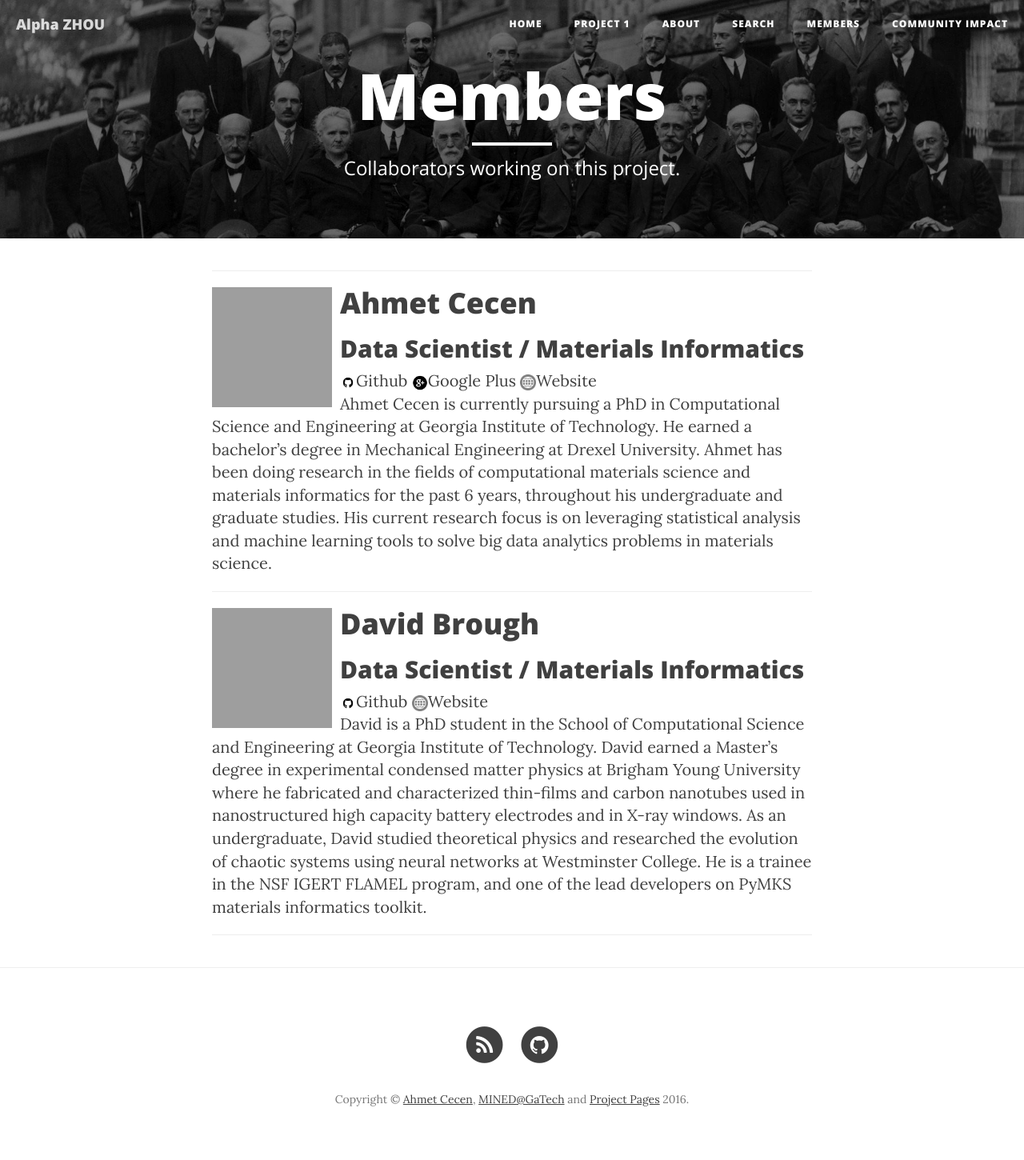
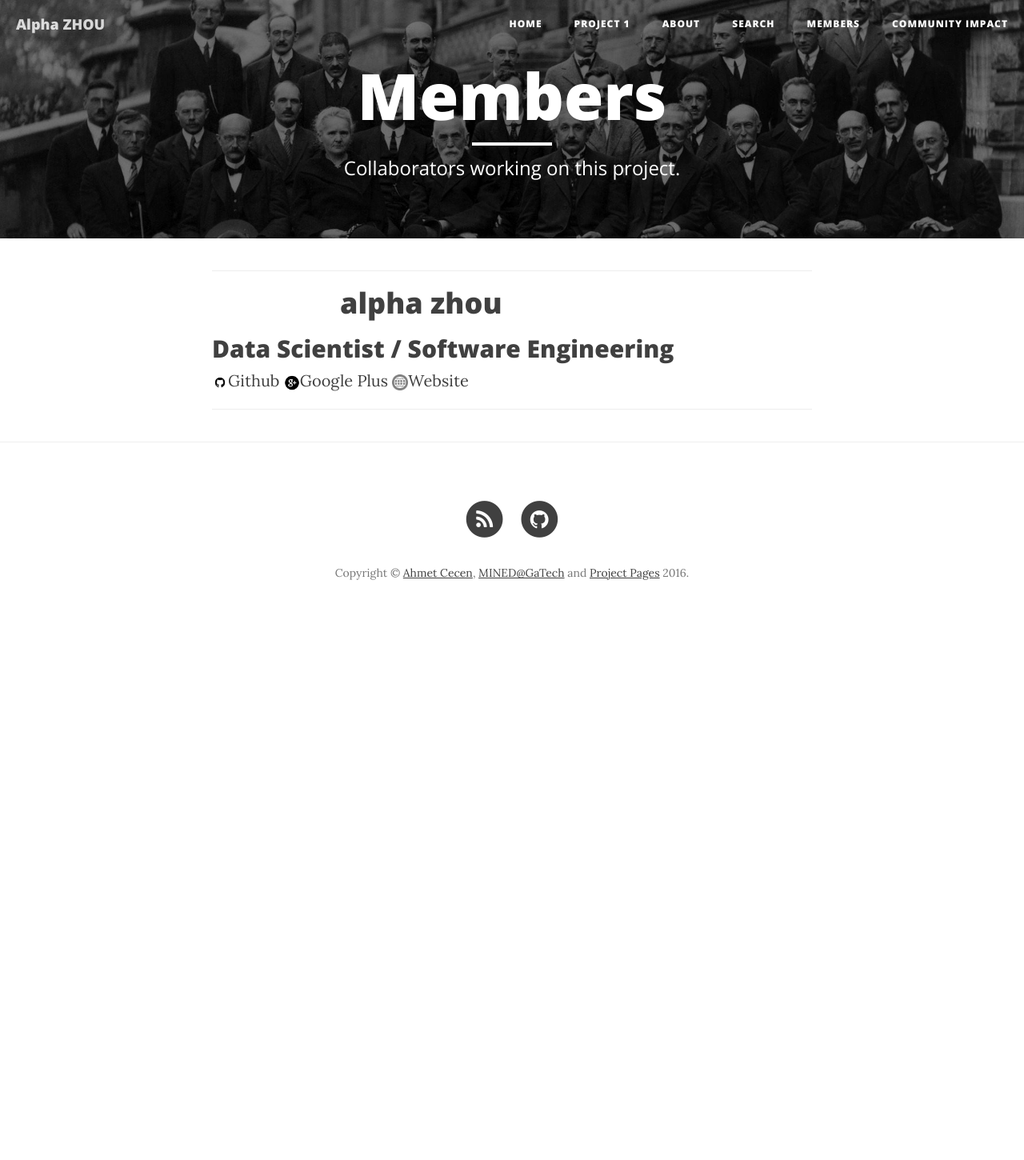
Before and after one commit to alpha2z/alpha2z.github.io, a Jekyll site: the page built from members.html, in a window 1280 px wide. Shown: the whole page at 80% size. Built offline with Jekyll 4.4.1, drawn with Linux system fonts in a browser that asks for light colours; nearby versions of some CDN libraries; after the commit the page ends 900 px from its top, so only the background shows below that; grey boxes are pictures that could not be loaded.

Commit message:
update member

```diff
--- /dev/null
+++ b/_data/members.old.yml
@@ -0,0 +1,25 @@
+# Members
+
+- name: Ahmet Cecen
+  role: Data Scientist / Materials Informatics
+  img: https://avatars1.githubusercontent.com/u/7231251?v=3&s=460
+  github: ahmetcecen
+  gplus: https://plus.google.com/+AhmetCecen-GPlus
+  bio: Ahmet Cecen is currently pursuing a PhD in Computational Science and Engineering at Georgia Institute of Technology.  He earned a bachelor’s degree in Mechanical Engineering at Drexel University. Ahmet has been doing research in the fields of computational materials science and materials informatics for the past 6 years, throughout his undergraduate and graduate studies. His current research focus is on leveraging statistical analysis and machine learning tools to solve big data analytics problems in materials science.
+  url: http://ahmetcecen.github.io/
+  visible: true
+
+- name: David Brough
+  role: Data Scientist / Materials Informatics
+  img: https://avatars0.githubusercontent.com/u/4368625?v=3&s=460
+  github: davidbrough1
+  bio: David is a PhD student in the School of Computational Science and Engineering at Georgia Institute of Technology. David earned a Master’s degree in experimental condensed matter physics at Brigham Young University where he fabricated and characterized thin-films and carbon nanotubes used in nanostructured high capacity battery electrodes and in X-ray windows. As an undergraduate, David studied theoretical physics and researched the evolution of chaotic systems using neural networks at Westminster College. He is a trainee in the NSF IGERT FLAMEL program, and one of the lead developers on PyMKS materials informatics toolkit.
+  url: http://davidbrough.net
+  visible: true
+
+- name: Surya R. Kalidindi
+  role: Materials Informatics
+  img: https://avatars1.githubusercontent.com/u/6601815?v=3&s=400
+  bio: Dr. Kalidindi’s research interests are broadly centered on designing material internal structure (including composition) for optimal performance in any selected application and identifying hybrid processing routes for its manufacture. To this end, he has employed a harmonious blend of experimental, theoretical, and numerical approaches in his research.
+  url: http://mined.gatech.edu/
+  visible: false
--- a/_data/members.yml
+++ b/_data/members.yml
@@ -1,25 +1,10 @@
 # Members
 
-- name: Ahmet Cecen
-  role: Data Scientist / Materials Informatics
-  img: https://avatars1.githubusercontent.com/u/7231251?v=3&s=460
-  github: ahmetcecen
-  gplus: https://plus.google.com/+AhmetCecen-GPlus
-  bio: Ahmet Cecen is currently pursuing a PhD in Computational Science and Engineering at Georgia Institute of Technology.  He earned a bachelor’s degree in Mechanical Engineering at Drexel University. Ahmet has been doing research in the fields of computational materials science and materials informatics for the past 6 years, throughout his undergraduate and graduate studies. His current research focus is on leveraging statistical analysis and machine learning tools to solve big data analytics problems in materials science.
-  url: http://ahmetcecen.github.io/
+- name: alpha zhou
+  role: Data Scientist / Software Engineering
+  img: ""
+  github: alpha2z
+  gplus: ""
+  bio:
+  url: http://alpha2z.github.io/
   visible: true
-
-- name: David Brough
-  role: Data Scientist / Materials Informatics
-  img: https://avatars0.githubusercontent.com/u/4368625?v=3&s=460
-  github: davidbrough1
-  bio: David is a PhD student in the School of Computational Science and Engineering at Georgia Institute of Technology. David earned a Master’s degree in experimental condensed matter physics at Brigham Young University where he fabricated and characterized thin-films and carbon nanotubes used in nanostructured high capacity battery electrodes and in X-ray windows. As an undergraduate, David studied theoretical physics and researched the evolution of chaotic systems using neural networks at Westminster College. He is a trainee in the NSF IGERT FLAMEL program, and one of the lead developers on PyMKS materials informatics toolkit.
-  url: http://davidbrough.net
-  visible: true
-
-- name: Surya R. Kalidindi
-  role: Materials Informatics
-  img: https://avatars1.githubusercontent.com/u/6601815?v=3&s=400
-  bio: Dr. Kalidindi’s research interests are broadly centered on designing material internal structure (including composition) for optimal performance in any selected application and identifying hybrid processing routes for its manufacture. To this end, he has employed a harmonious blend of experimental, theoretical, and numerical approaches in his research.
-  url: http://mined.gatech.edu/
-  visible: false
```
Also changed, not shown: 1 other file.
